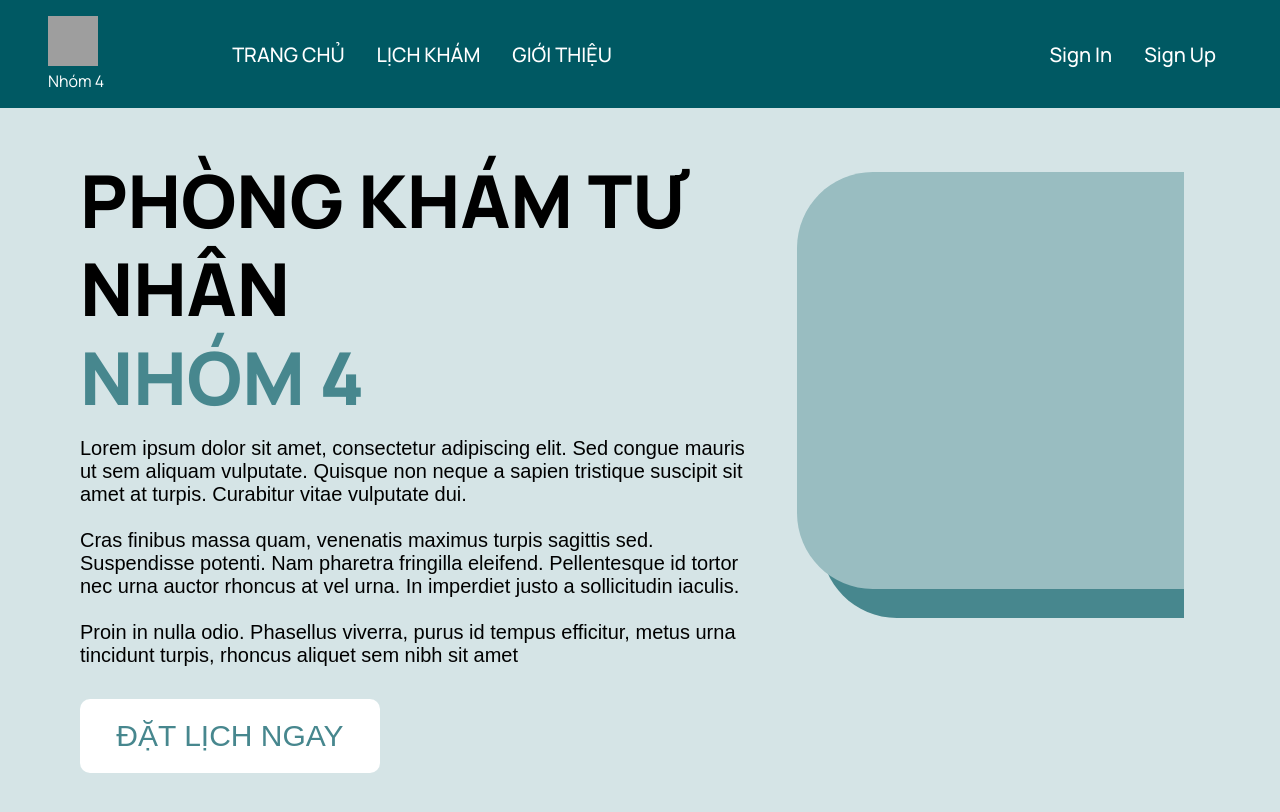
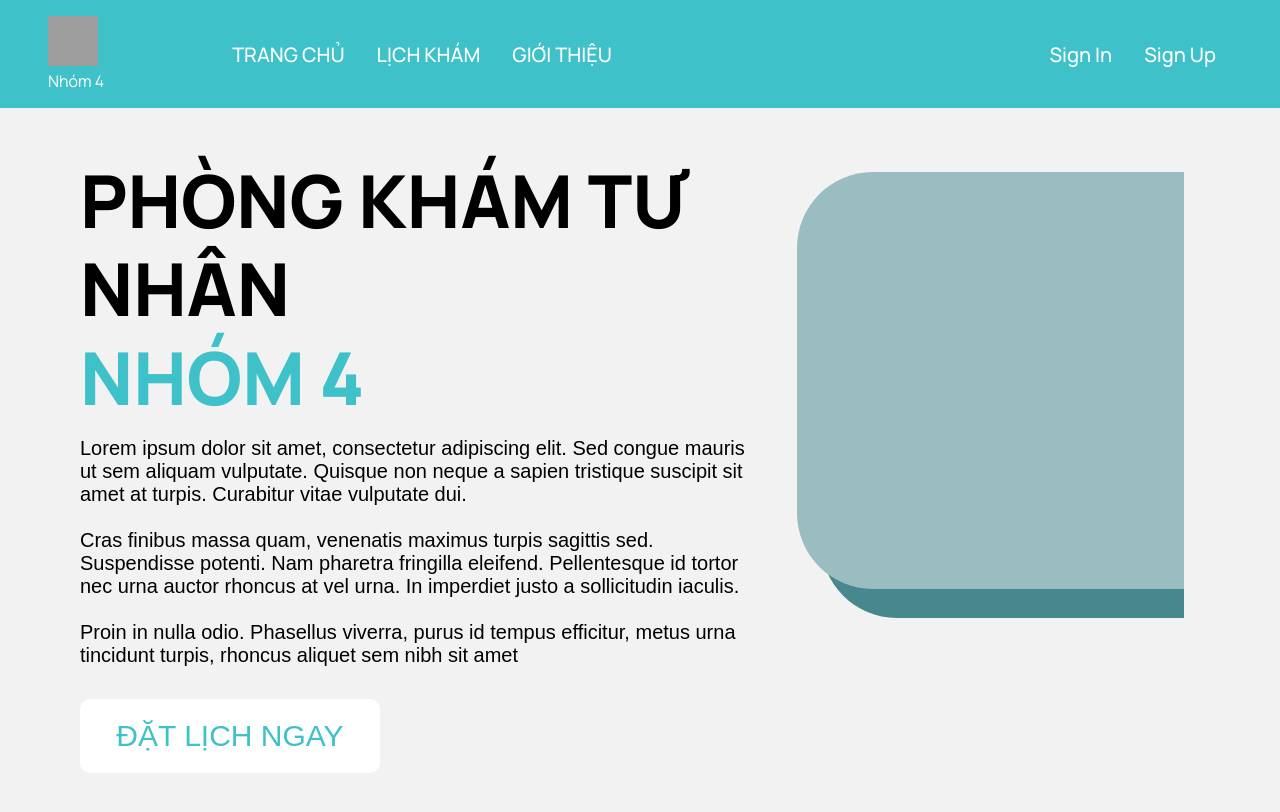
Before and after one commit to phantanhoancuong/Software-Engineering-Private-Clinic, a React (Create React App) app: page / in a window 1280 px wide. Shown: the top 812 px of the page. Built offline with nearby package versions, Linux system fonts and the light colour scheme; grey boxes are pictures that could not be loaded.

Commit message:
Updated color palette

```diff
--- a/src/containers/intro/Intro.jsx
+++ b/src/containers/intro/Intro.jsx
@@ -7,7 +7,7 @@ const Intro = () => {
       <div className="intro-container">
         <h2>
           Phòng khám tư nhân <br />
-          <span style={{ color: "#47878E" }}>Nhóm 4</span>
+          <span style={{ color: "#3FC1C9" }}>Nhóm 4</span>
         </h2>
         <p>
           Lorem ipsum dolor sit amet, consectetur adipiscing elit. Sed congue
--- a/src/containers/intro/intro.css
+++ b/src/containers/intro/intro.css
@@ -42,7 +42,7 @@
   font-weight: 500;
   font-size: 30px;
   text-transform: uppercase;
-  color: #47878e;
+  color: #3FC1C9;
   margin: 1rem 0;
   padding: 20px;
 
--- a/src/index.css
+++ b/src/index.css
@@ -3,9 +3,9 @@
 :root {
   --font-family: "Manrope", sans-serif;
 
-  --color-bg: #d5e4e6;
-  --color-main: #005963;
-  --color-sub-navbar: #47878e;
+  --color-bg: #f2f2f2;
+  --color-main: #3FC1C9;
+  --color-sub-navbar: #3FC1C9;
   --color-border: #99bdc1;
   --color-text: #000000;
   --color-subtext: #99bdc1;
--- a/src/index.js
+++ b/src/index.js
@@ -1,7 +1,7 @@
 import React from 'react';
 import ReactDOM from 'react-dom';
 
-import App from './App';
+import App from './pages/App/App';
 import './index.css';
 
 ReactDOM.render(<App />, document.getElementById('root'));
--- a/src/App.js
+++ b/src/pages/App/App.js
@@ -1,7 +1,7 @@
 import React from "react";
 
-import { Footer, Header, Intro } from "./containers";
-import { Navbar } from "./components";
+import { Footer, Header, Intro } from "../../containers";
+import { Navbar } from "../../components";
 
 
 import "./App.css";
```
Also changed, not shown: src/pages/Setting/Setting.js (+19 -0 lines), src/pages/App/App.css (renamed from src/App.css).
